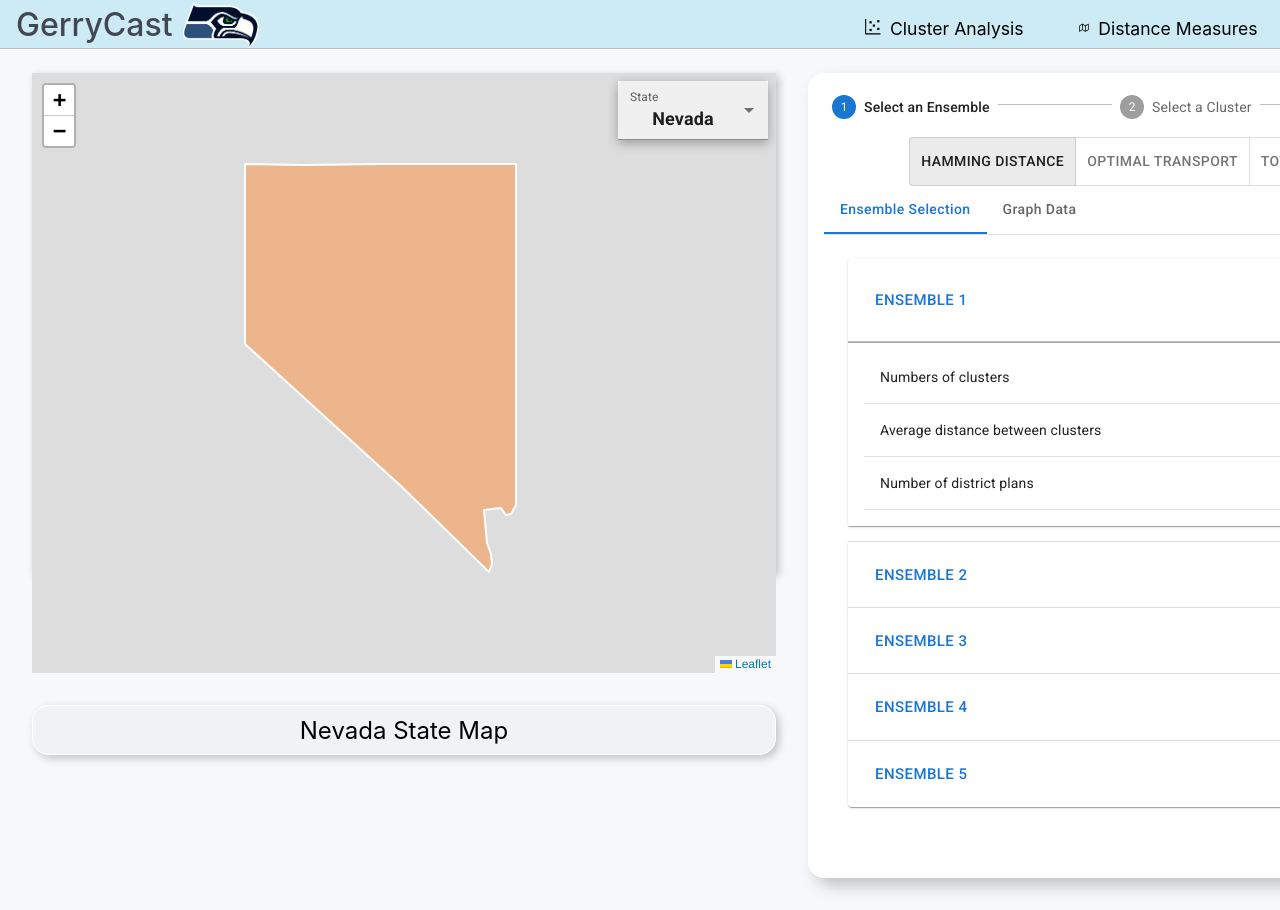
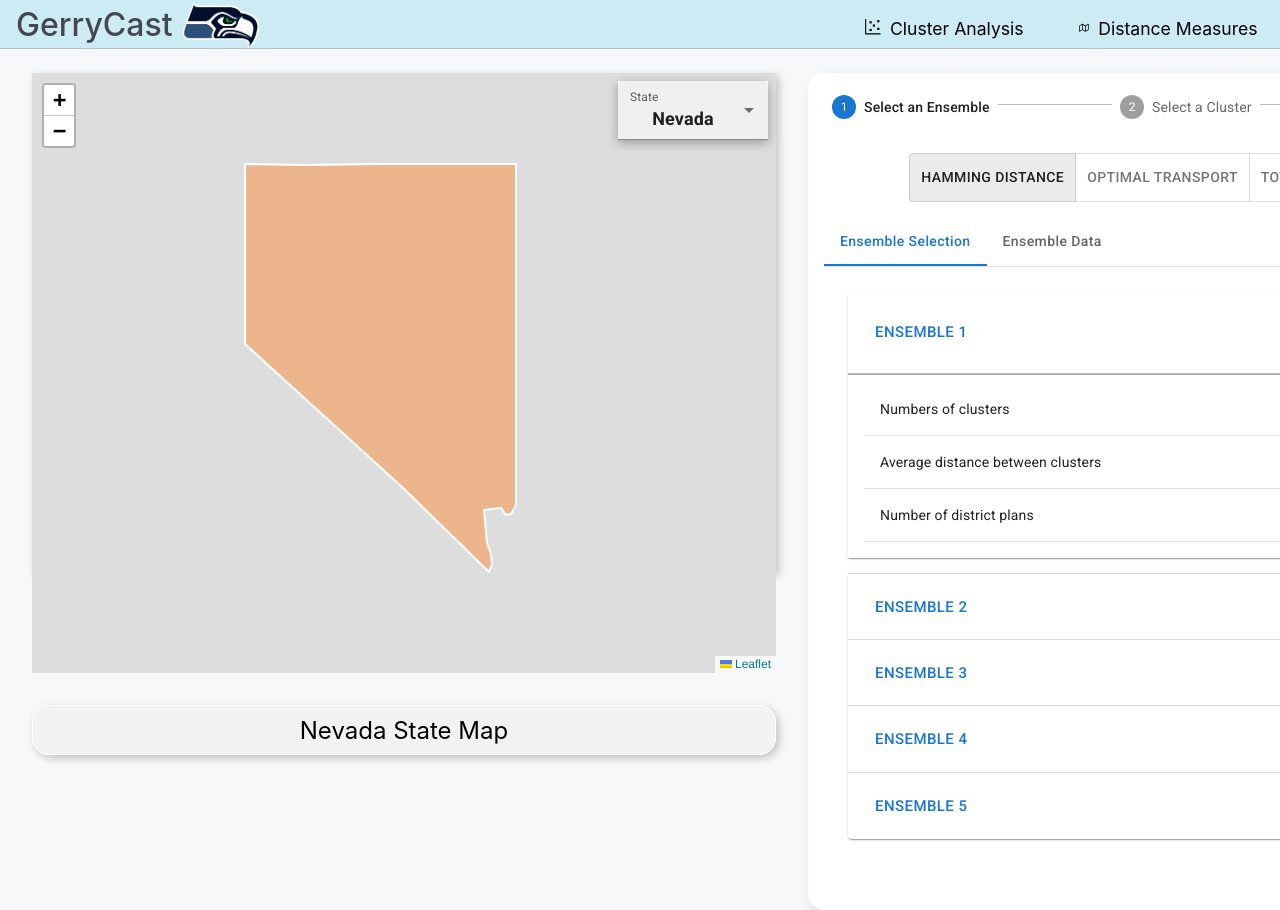
Before and after one commit to cse-416-seahawks/Gerrymandering, a React (Create React App) app: page / in a window 1280 px wide. Shown: the top 910 px of the page. Before the commit the page ends 878 px from the top, so only its background shows below. Built offline with nearby package versions, Linux system fonts and the light colour scheme.

Commit message:
css changes

```diff
--- a/src/components/TableData.tsx
+++ b/src/components/TableData.tsx
@@ -253,7 +253,7 @@ function TableData(props: {
                             />
                             <Tab
                                 value="2"
-                                label="Graph Data"
+                                label="Ensemble Data"
                                 sx={{ textTransform: "none" }}
                             />
                         </Tabs>
@@ -293,7 +293,7 @@ function TableData(props: {
                         <br/>
                     </TabPanel>
                     <TabPanel value="2">
-                    <Accordion defaultExpanded={false}>
+                    <Accordion defaultExpanded={true}>
                             <AccordionSummary expandIcon={<ExpandMoreIcon />}>
                                 {" "}
                                 <Typography>
@@ -344,7 +344,7 @@ function TableData(props: {
                                 </AreaChart>
                             </div>
                         </Accordion>
-                        <Accordion defaultExpanded={true}>
+                        <Accordion defaultExpanded={false}>
                             <AccordionSummary expandIcon={<ExpandMoreIcon />}>
                                 <Typography>
                                     <b>Details about the ensembles</b>
@@ -751,7 +751,7 @@ function TableData(props: {
                             />
                             <Tab
                                 value="2"
-                                label="Graph Data"
+                                label="Cluster Data"
                                 sx={{ textTransform: "none" }}
                             />
                         </Tabs>
--- a/src/components/css/TableData.css
+++ b/src/components/css/TableData.css
@@ -38,6 +38,10 @@
 .sub-table-container {
   display: table;
   border-radius: 1rem;
+}
+
+.toggleButton-container {
+  margin: 1rem;
 }
 
 .graph-container {
```
